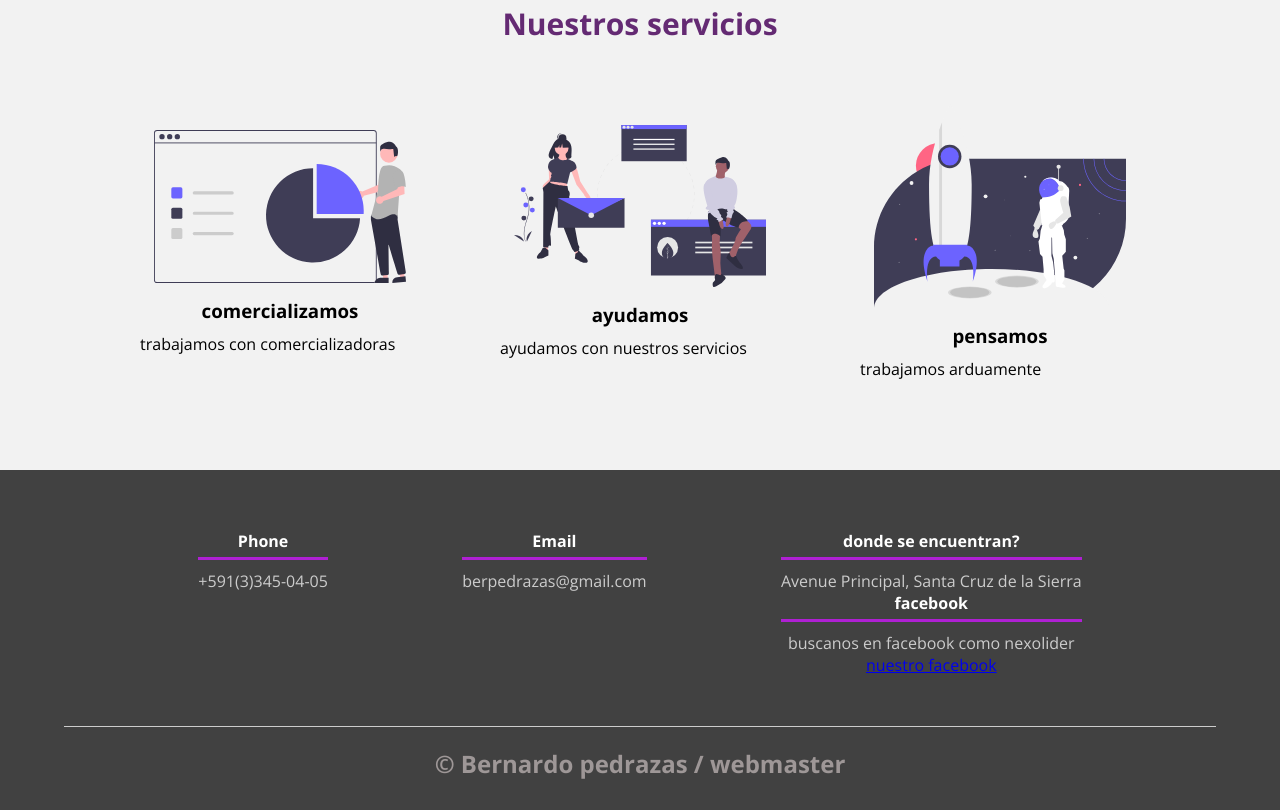
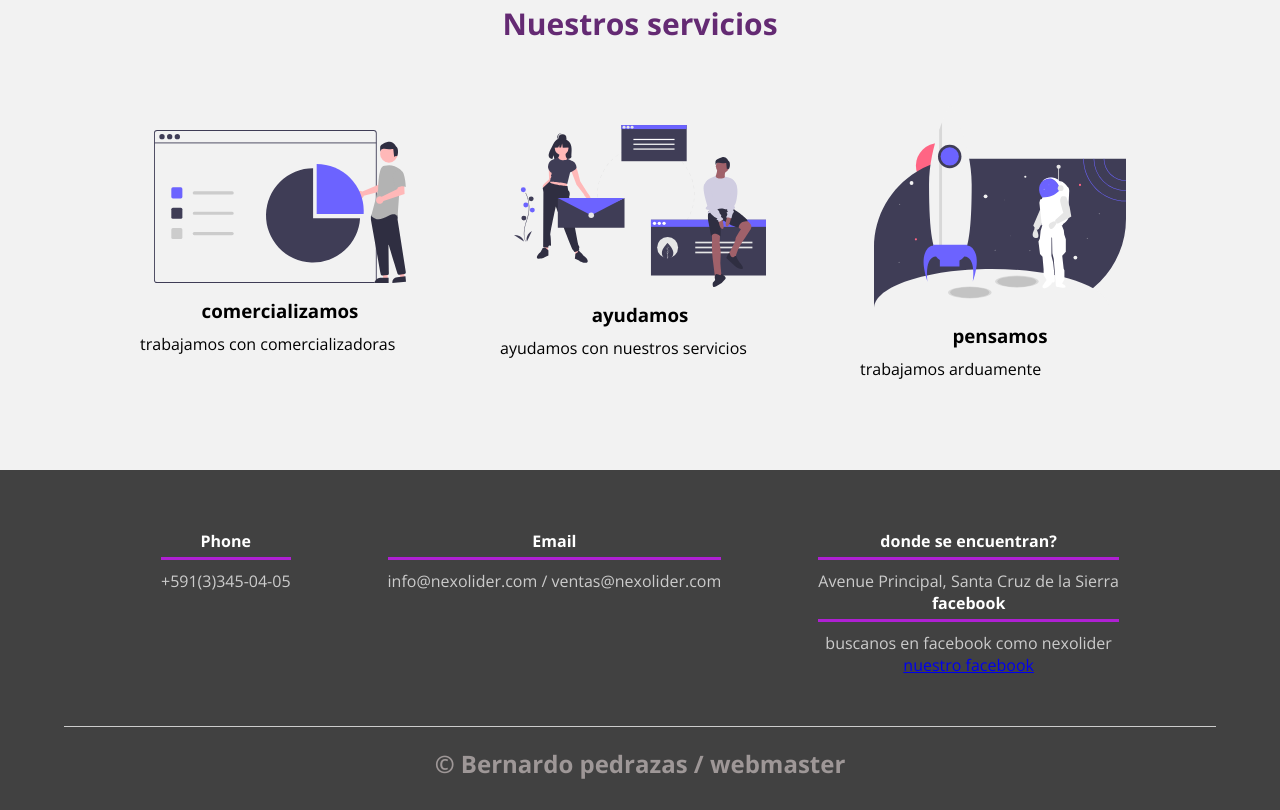
Before and after one commit to kernelboy34/nexolider, a plain HTML site: page index.html in a window 1280 px wide. Shown: the part 2228-3038 px from the top of the page. Drawn offline with nearby package versions, Linux system fonts and the light colour scheme.

Commit message:
Update index.html

```diff
--- a/index.html
+++ b/index.html
@@ -158,7 +158,7 @@
             </div>
             <div class="content-foo">
                 <h4>Email</h4>
-                <p>berpedrazas@gmail.com</p>
+                <p>info@nexolider.com / ventas@nexolider.com</p>
             </div>
             <div class="content-foo">
                 <h4>donde se encuentran?</h4>
```
